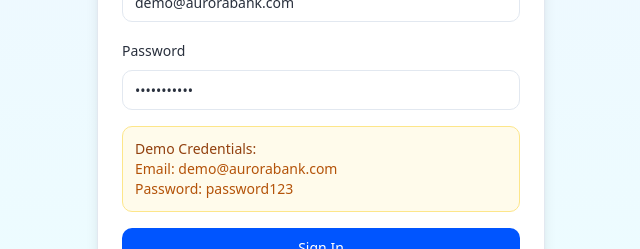
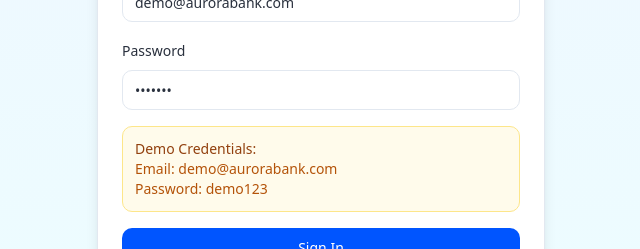
Before and after one commit to wyntatebout/bankbox-unleashed-saas, a React (Vite) app: page /login in a window 1280 px wide. Both pictures are taken after a click on the button "Use Demo Credentials". Shown: the part 315-564 px from the top of the page, without its empty margins (319-959 px from the left). Built offline with nearby package versions, Linux system fonts and the light colour scheme.

Commit message:
Fix: Update demo credentials
Update demo user credentials to match the current implementation.

```diff
--- a/src/contexts/AuthContext.tsx
+++ b/src/contexts/AuthContext.tsx
@@ -1,14 +1,13 @@
-
 import React, { createContext, useContext, useState, useEffect } from "react";
 import { useNavigate } from "react-router-dom";
 import { toast } from "sonner";
 
-// Mock user data with corrected credentials
+// Updated demo user credentials
 const DEMO_USERS = [
   {
     id: "usr_1",
     email: "demo@aurorabank.com",
-    password: "password123",
+    password: "demo123",
     name: "John Doe",
     avatar: "https://github.com/shadcn.png",
     accountType: "Premium",
--- a/src/pages/Login.tsx
+++ b/src/pages/Login.tsx
@@ -43,7 +43,7 @@ const Login = () => {
 
   const fillDemoCredentials = () => {
     form.setValue("email", "demo@aurorabank.com");
-    form.setValue("password", "password123");
+    form.setValue("password", "demo123");
     setShowCredentials(true);
   };
 
@@ -95,7 +95,7 @@ const Login = () => {
                 <div className="p-3 bg-amber-50 border border-amber-200 rounded-md text-sm">
                   <p className="font-medium text-amber-800">Demo Credentials:</p>
                   <p className="text-amber-700">Email: demo@aurorabank.com</p>
-                  <p className="text-amber-700">Password: password123</p>
+                  <p className="text-amber-700">Password: demo123</p>
                 </div>
               )}
 
```
